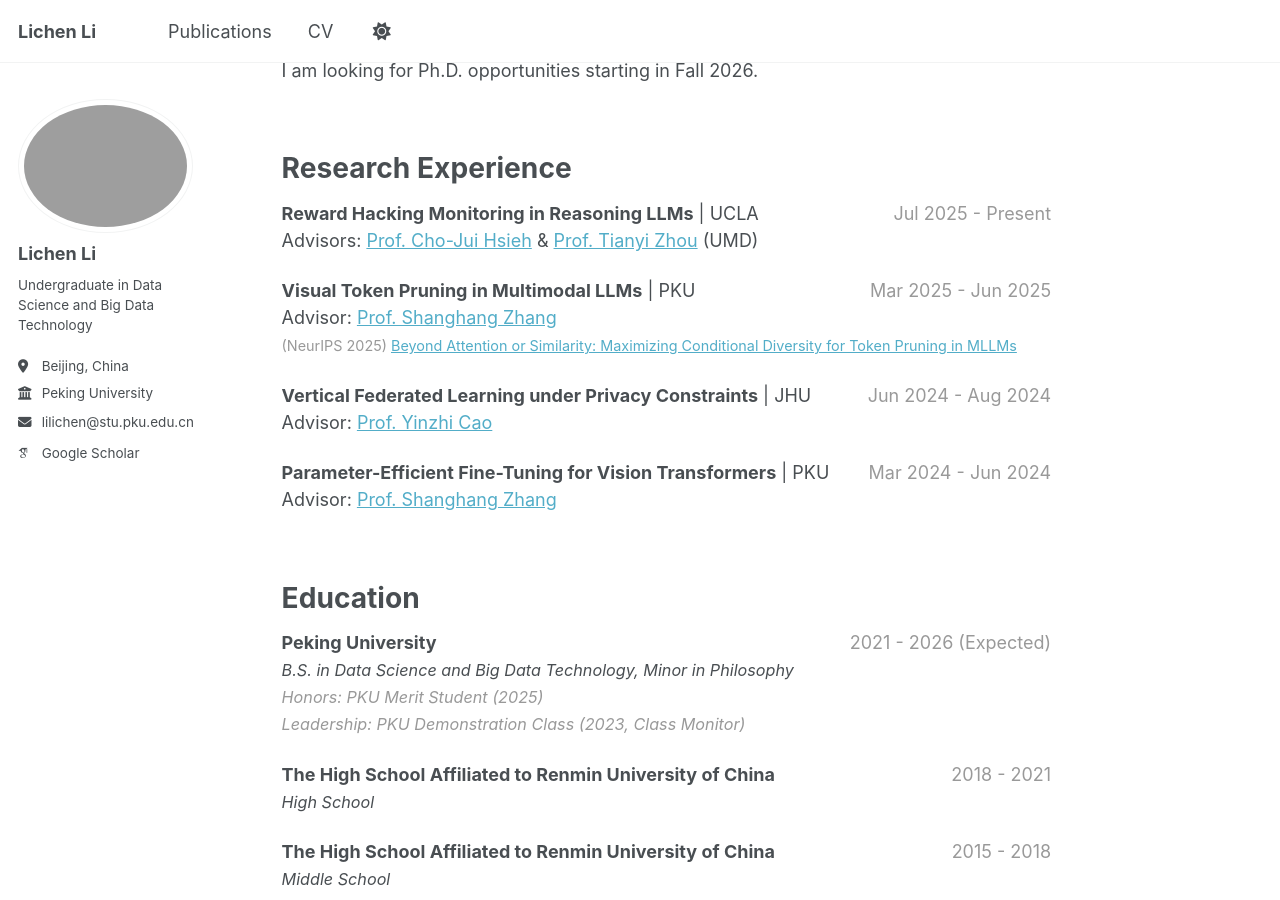
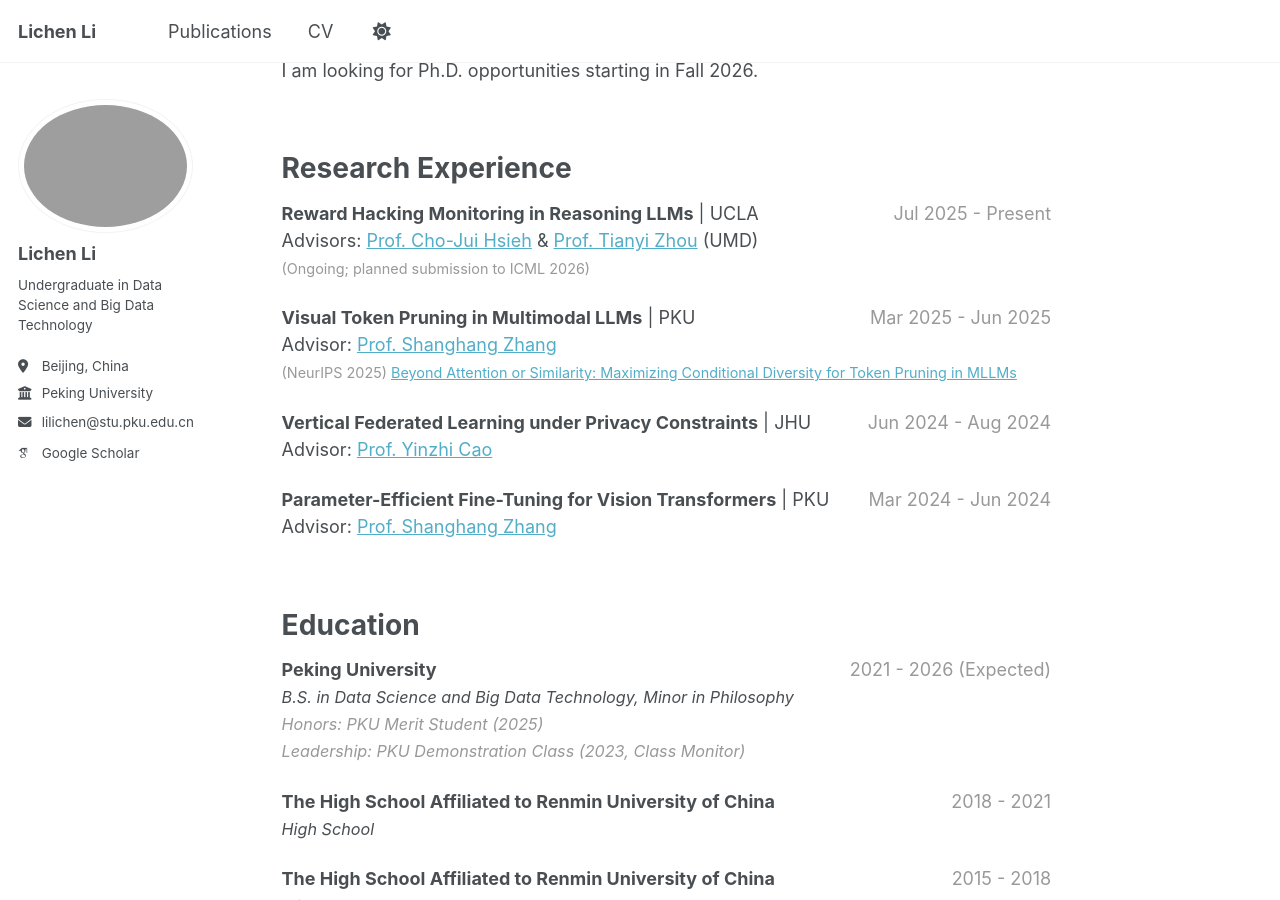
Before and after one commit to LichenLillc/LichenLillc.github.io, a Jekyll site: the page built from _pages/about.md, in a window 1280 px wide and 900 px high, scrolled down 448 px. Built offline with Jekyll 4.4.1, drawn with Linux system fonts in a browser that asks for light colours; some web fonts are replaced; a script that is not in the unit is left out.

Commit message:
Update about.md

```diff
--- a/_pages/about.md
+++ b/_pages/about.md
@@ -23,6 +23,7 @@ Research Experience
 
 **Reward Hacking Monitoring in Reasoning LLMs** | UCLA <span style="float: right; color: #999">Jul 2025 - Present</span> <br>
 Advisors: [Prof. Cho-Jui Hsieh](https://web.cs.ucla.edu/~chohsieh/) & [Prof. Tianyi Zhou](https://tianyizhou.github.io) (UMD) <br>
+<span style="color: #999; font-size: 0.8em;">(Ongoing; planned submission to ICML 2026)</span> <br>
 
 **Visual Token Pruning in Multimodal LLMs** | PKU <span style="float: right; color: #999;">Mar 2025 - Jun 2025</span> <br>
 Advisor: [Prof. Shanghang Zhang](https://pku-hmi-lab.github.io/HMI-Web/leader.html) <br>
```
